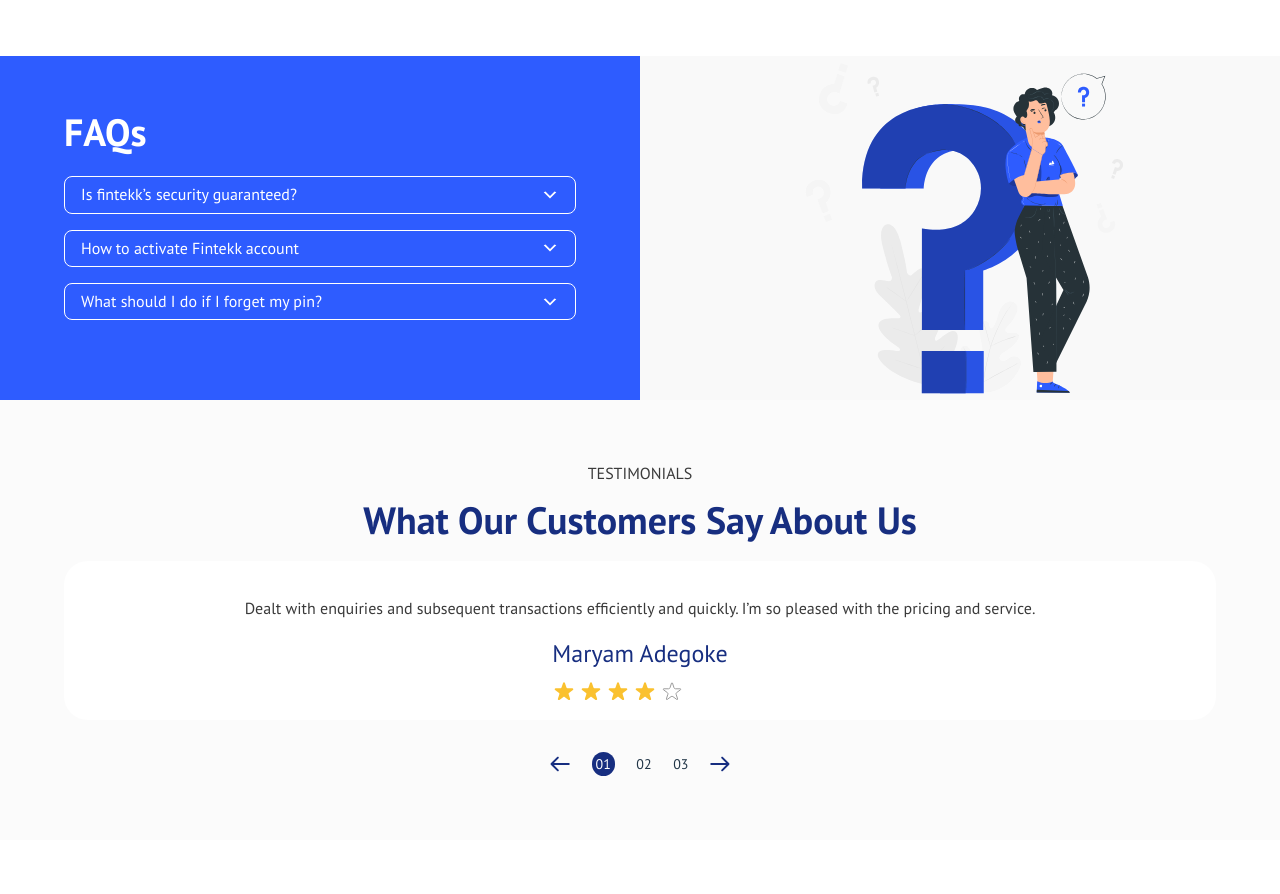
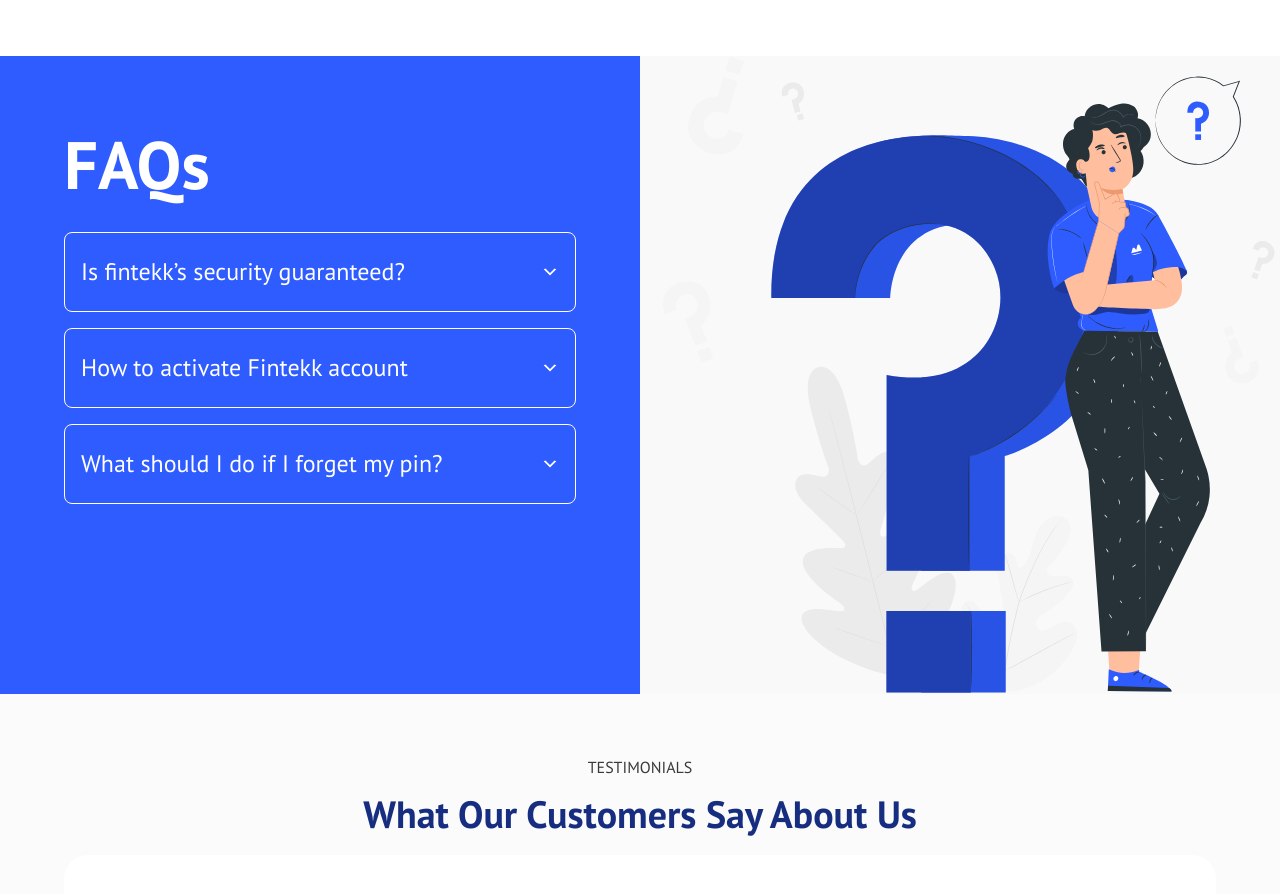
Before and after one commit to ajormoses/Fintekk, a Vue app: page / in a window 1280 px wide. Shown: the part 3080-3974 px from the top of the page. Built offline with nearby package versions, Linux system fonts and the light colour scheme.

Commit message:
Update: ArticleFive/Faqs/FaqInput components updated

```diff
--- a/src/components/ArticleFive.vue
+++ b/src/components/ArticleFive.vue
@@ -5,7 +5,11 @@
 <template>
   <div class="bg-[#F9F9F9] py-16 lg:py-0">
     <div class="lg:grid lg:grid-cols-2 lg:place-content-center">
-      <img class="m-auto lg:order-2" src="/img/questions.svg" alt="questions" />
+      <img
+        class="m-auto lg:order-2 w-full"
+        src="/img/questions.svg"
+        alt="questions"
+      />
       <Faqs />
     </div>
   </div>
--- a/src/components/Faqs.vue
+++ b/src/components/Faqs.vue
@@ -4,9 +4,13 @@
 
 <template>
   <div id="faq" class="bg-[#2E5CFF] section">
-    <div class="w-[90%] md:w-4/5 m-auto">
-      <h1 class="text-white text-[38px] font-bold">FAQs</h1>
-      <div class="pt-8">
+    <div class="w-[90%] md:w-4/5 m-auto lg:py-8">
+      <h1
+        class="text-white text-[38px] lg:text-[50px] xl:text-[67px] font-bold"
+      >
+        FAQs
+      </h1>
+      <div class="pt-8 lg:pt-14">
         <FaqInput
           question="Is fintekk’s security guaranteed?"
           content="Amet minim mollit non deserunt ullamco est sit aliqua dolor do amet
--- a/src/components/Reusuable/FaqInput.vue
+++ b/src/components/Reusuable/FaqInput.vue
@@ -20,9 +20,11 @@
   <div class="mb-4">
     <div
       @click="open"
-      class="border border-white rounded-lg flex justify-between items-center py-2 px-4"
+      class="border border-white rounded-lg flex justify-between items-center py-2 px-4 lg:h-[60px] xl:h-[80px] cursor-pointer"
     >
-      <p class="text-white text-base leading-[19.4px]">
+      <p
+        class="text-white text-base leading-[19.4px] xl:text-[24px] xl:leading-[30px]"
+      >
         {{ question }}
       </p>
       <div>
@@ -31,7 +33,9 @@
       </div>
     </div>
     <div v-if="answer" class="bg-white rounded-lg mt-[0.1rem]">
-      <p class="text-[#172E80] leading-[24px] px-4 pt-2 pb-8 text-[14px]">
+      <p
+        class="text-[#172E80] leading-[24px] px-4 pt-2 pb-8 text-[14px] xl:text-[24px] xl:leading-[35px]"
+      >
         {{ content }}
       </p>
     </div>
```
